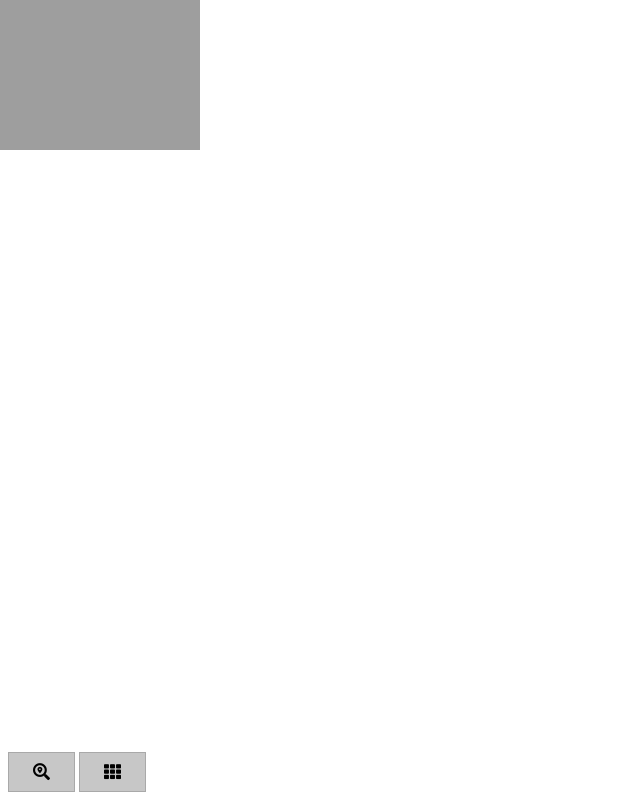
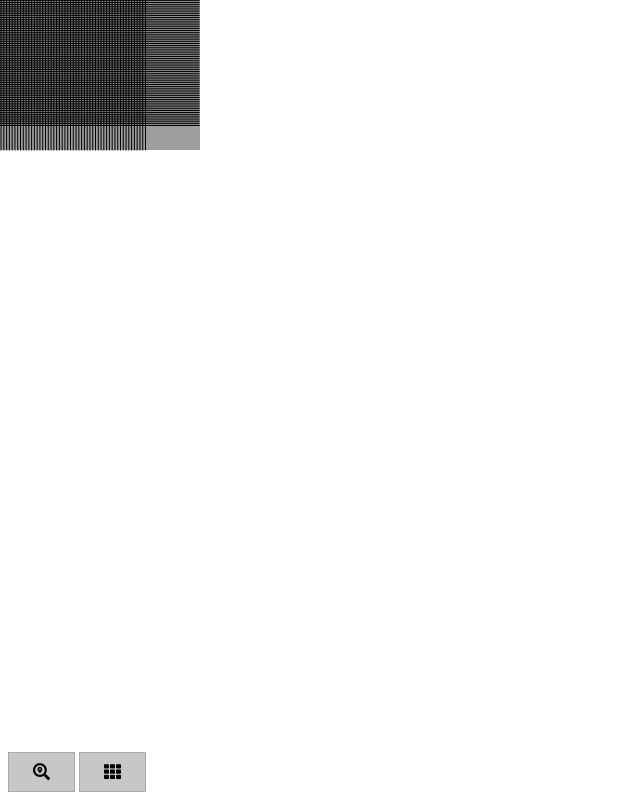
Before and after one commit to khizzioui97/dofus-touch-map-viewer, a website: page src/index.html in a window 1280 px wide. Shown: the whole page, without its empty margins (0-640 px from the left). Drawn offline with Linux system fonts and the light colour scheme.

Commit message:
pathing viewer and grid alignment fix

```diff
--- a/src/index.html
+++ b/src/index.html
@@ -23,5 +23,6 @@
         <script src="/js/config.js"></script>
         <script src="/js/canvas.js"></script>
         <script src="/js/interface.js"></script>
+        <script src="/js/path.js"></script>
     </body>
 </html>
--- a/src/js/canvas.js
+++ b/src/js/canvas.js
@@ -52,7 +52,17 @@ ctx.drawLine = function(posX, posY, lx, ly) {
     const y = originY + posY;
 
     ctx.beginPath();
-    ctx.moveTo(x, y);
-    ctx.lineTo(x + lx, y + ly);
+    ctx.moveTo(x - 0.5, y + 0.5);
+    ctx.lineTo(x + lx - 0.5, y + ly + 0.5);
     ctx.stroke();
 }
+
+ctx.getPosition = function (x, y) {
+    ctx.globalAlpha = opacity;
+    ctx.translate(-grid.offsetY, -grid.offsetX);
+    const posX = originX - (grid.cols.width * (grid.start[0] - x));
+    const posY = originY - (grid.rows.width * (grid.start[1] - y));
+    ctx.fillRect(posX, posY + 1, grid.cols.width - 1, grid.rows.width - 1);
+    ctx.translate(grid.offsetY, grid.offsetX);
+    ctx.globalAlpha = 1.0;
+}
--- a/src/js/config.js
+++ b/src/js/config.js
@@ -1,29 +1,40 @@
 var lineWidth = 1;
-var textSize = 16;
+var textSize = 14;
 var lineColor = "black";
 var textColor = "#33ffff";
 var textFont = `bold ${textSize}px Georgia`;
 var originX = 0;
 var originY = 0;
 var disablePositions = true;
-var disableGrid = true;
-const grid = {
-    start: [-94, -99],
+var disableGrid = false;
+var grid = {
+    start: [-94, -100],
+    end: [50, 61],
+    offsetX: 25,
+    offsetY: 54,
     rows: {
-        length: 160,
-        width: 50
+        get length() {
+            return Math.abs(grid.start[1] - grid.end[1]);
+        },
+        get width() {
+            return background.height / grid.rows.length
+        }
     },
     cols: {
-        length: 145,
-        width: 69
+        get length() {
+            return Math.abs(grid.start[0] - grid.end[0]);
+        },
+        get width() {
+            return background.width / grid.cols.length
+        }
     },
     load: function () {
         if (!disableGrid) {
             for (let i = 1; i <= grid.rows.length; i++) {
-                ctx.drawLine(background.width, (-grid.rows.width * i) + background.height, -background.width, 0);
+                ctx.drawLine(0, (grid.rows.width * i) - grid.offsetX, background.width, 0);
             }
             for (let i = 1; i <= grid.cols.length; i++) {
-                ctx.drawLine((grid.cols.width * i), 0, 0, background.height);
+                ctx.drawLine((grid.cols.width * i) - grid.offsetY, 0, 0, background.height);
             }
         }
         if (!disablePositions) {
@@ -31,9 +42,9 @@ const grid = {
         }
     },
     loadPositions: function () {
-        const startRightX = Math.floor(Math.abs(originX - window.innerWidth) / grid.cols.width) + 1;
+        const startRightX = Math.floor(Math.abs(originX - window.innerWidth) / grid.cols.width) + 2;
+        const startRightY = Math.floor(Math.abs(originY - window.innerHeight) / grid.rows.width) + 2;
         const startLeftX = Math.floor(Math.abs(originX) / grid.cols.width);
-        const startRightY = Math.floor(Math.abs(originY - window.innerHeight) / grid.rows.width) + 1;
         const startLeftY = Math.floor(Math.abs(originY) / grid.rows.width);
 
         for (let i = 1; i <= grid.rows.length; i++) {
@@ -41,7 +52,11 @@ const grid = {
                 if (j <= startRightX && j >= startLeftX && i <= startRightY && i >= startLeftY) {
                     const posX = grid.start[0] + j - 1;
                     const posY = grid.start[1] + i - 1;
-                    ctx.drawText(`${posX}, ${posY}`, (grid.cols.width * (j - 1)), grid.rows.width * (i - 1));
+                    ctx.drawText(
+                        `${posX}, ${posY}`,
+                        (grid.cols.width * (j - 1)) - grid.offsetY,
+                        (grid.rows.width * (i - 1)) - grid.offsetX
+                    );
                 }
             }
         }
--- /dev/null
+++ b/src/js/path.js
@@ -0,0 +1,14 @@
+background.addEventListener("load", drawPath);
+canvas.addEventListener("mousemove", event => {
+    if (isLock) {
+        drawPath(event);
+    }
+});
+
+var opacity = 0.2;
+function drawPath() {
+    ctx.getPosition(-10, -14);
+    ctx.getPosition(-11, -14);
+    ctx.getPosition(-12, -14);
+    ctx.getPosition(-13, -14);
+}
```
